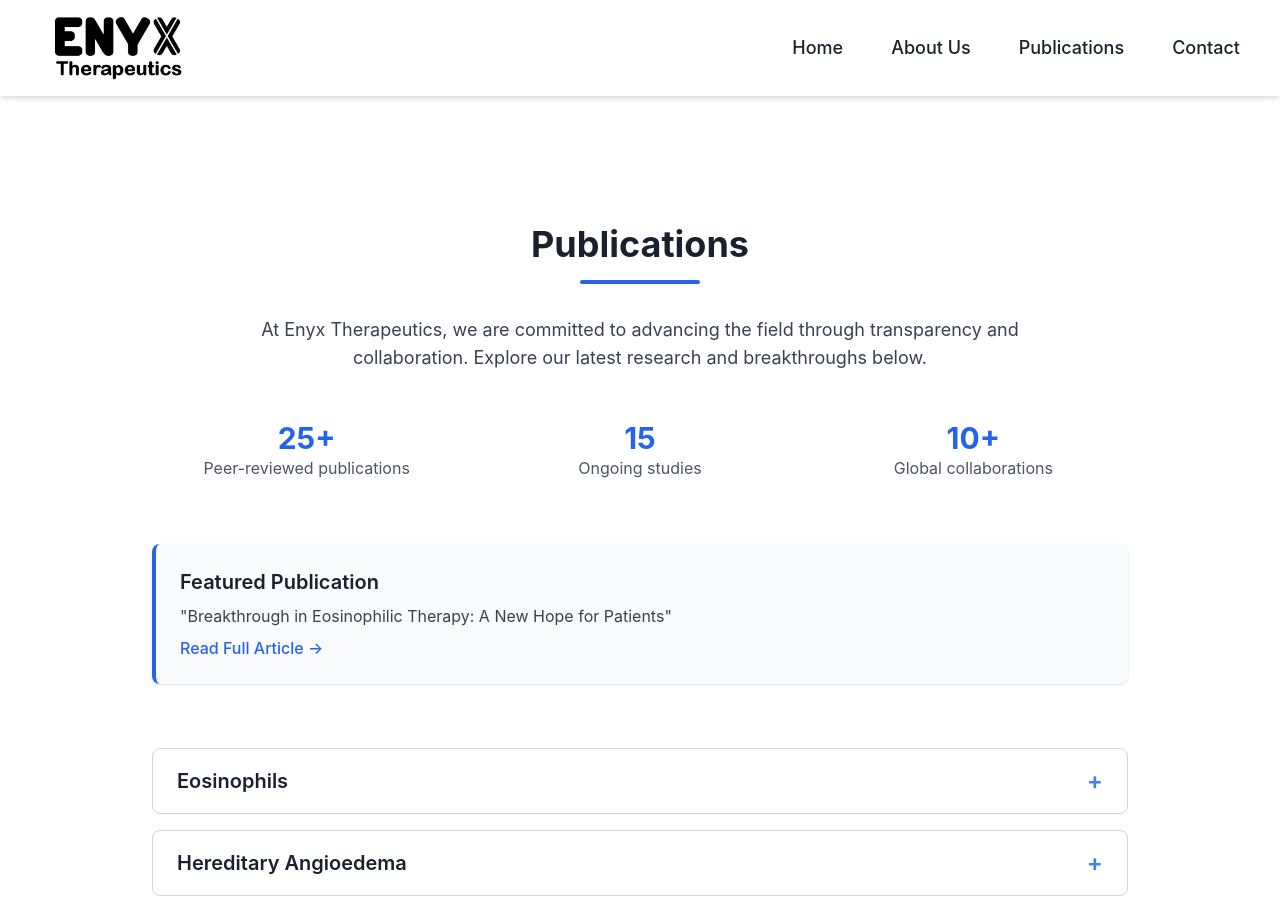
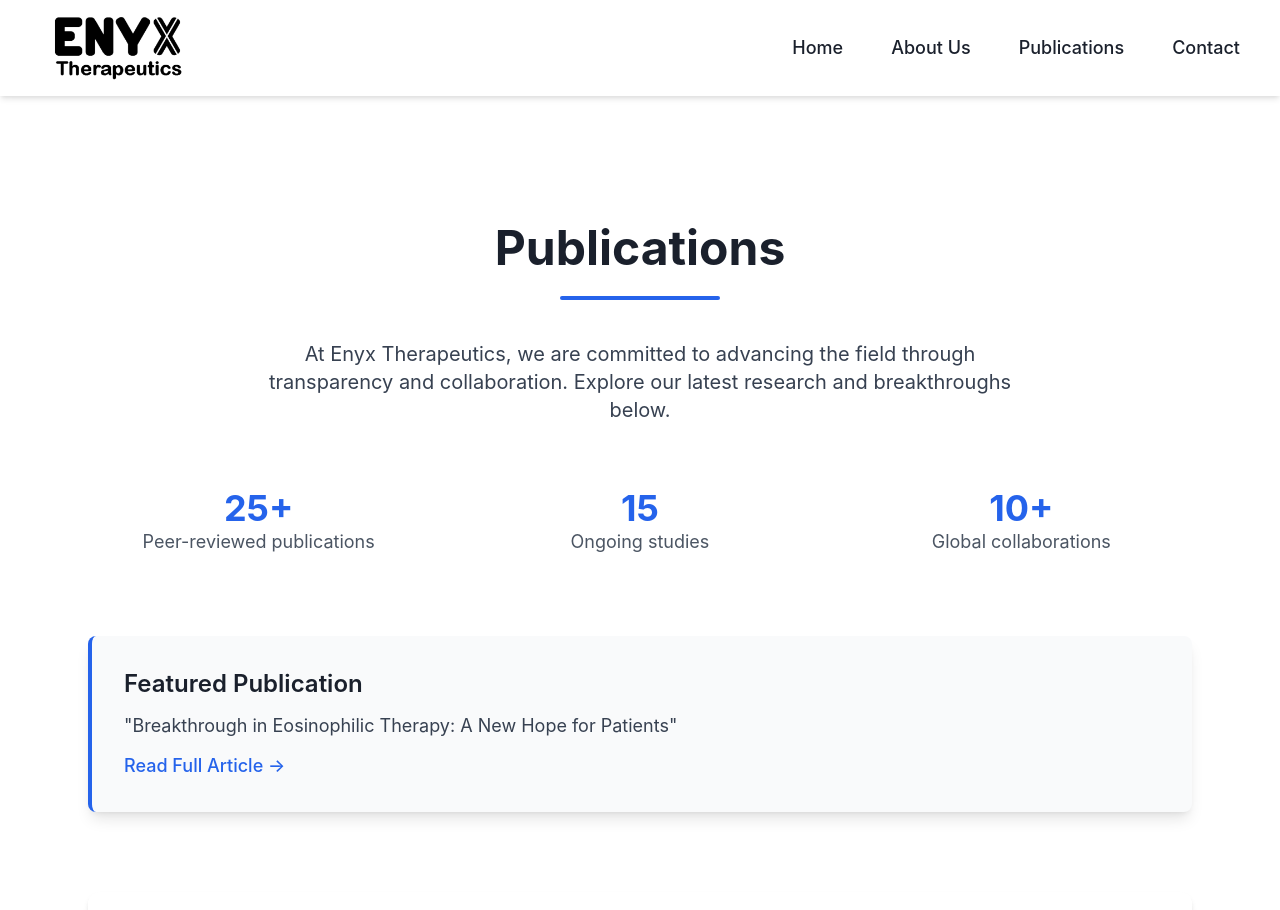
Before and after one commit to AdamSultan107/enyx, a React (Create React App) app: page /publications in a window 1280 px wide. Shown: the top 910 px of the page. Built offline with nearby package versions, Linux system fonts and the light colour scheme.

Commit message:
Redesigned accordion for publications page, also increased size

```diff
--- a/src/pages/Publications.jsx
+++ b/src/pages/Publications.jsx
@@ -1,5 +1,6 @@
 import React, { useState } from "react";
 import { motion } from "framer-motion";
+import { FaChevronRight } from "react-icons/fa";
 
 const publicationsData = [
   {
@@ -38,7 +39,7 @@
   };
 
   return (
-    <div className="max-w-5xl mx-auto px-6 pb-10">
+    <div className="max-w-6xl mx-auto px-6 pb-20">
       {/* Hero Intro */}
       <motion.section
         variants={fadeInUp}
@@ -46,19 +47,17 @@
         whileInView="visible"
         viewport={{ once: true }}
         transition={{ duration: 0.8 }}
-        className="text-center mb-12"
+        className="text-center mb-16"
       >
-        <h1 className="text-4xl font-bold mb-4">
-          Publications
-        </h1>
+        <h1 className="text-5xl font-bold mb-6">Publications</h1>
         <motion.div
           initial={{ opacity: 0, width: 0 }}
-          whileInView={{ opacity: 1, width: "120px" }}
+          whileInView={{ opacity: 1, width: "160px" }}
           viewport={{ once: true }}
           transition={{ duration: 1 }}
-          className="h-1 bg-blue-600 rounded-full mx-auto mb-8"
+          className="h-1 bg-blue-600 rounded-full mx-auto mb-10"
         ></motion.div>
-        <p className="text-lg text-gray-700 max-w-3xl mx-auto">
+        <p className="text-xl text-gray-700 max-w-3xl mx-auto">
           At Enyx Therapeutics, we are committed to advancing the field through transparency and collaboration. Explore our latest research and breakthroughs below.
         </p>
       </motion.section>
@@ -70,19 +69,19 @@
         whileInView="visible"
         viewport={{ once: true }}
         transition={{ delay: 0.2, duration: 0.8 }}
-        className="grid grid-cols-1 md:grid-cols-3 gap-6 text-center mb-16"
+        className="grid grid-cols-1 md:grid-cols-3 gap-10 text-center mb-20"
       >
         <div>
-          <h3 className="text-3xl font-bold text-blue-600">25+</h3>
-          <p className="text-gray-600">Peer-reviewed publications</p>
+          <h3 className="text-4xl font-bold text-blue-600">25+</h3>
+          <p className="text-lg text-gray-600">Peer-reviewed publications</p>
         </div>
         <div>
-          <h3 className="text-3xl font-bold text-blue-600">15</h3>
-          <p className="text-gray-600">Ongoing studies</p>
+          <h3 className="text-4xl font-bold text-blue-600">15</h3>
+          <p className="text-lg text-gray-600">Ongoing studies</p>
         </div>
         <div>
-          <h3 className="text-3xl font-bold text-blue-600">10+</h3>
-          <p className="text-gray-600">Global collaborations</p>
+          <h3 className="text-4xl font-bold text-blue-600">10+</h3>
+          <p className="text-lg text-gray-600">Global collaborations</p>
         </div>
       </motion.div>
 
@@ -93,22 +92,22 @@
         whileInView="visible"
         viewport={{ once: true }}
         transition={{ delay: 0.4, duration: 0.8 }}
-        className="bg-gray-50 border-l-4 border-blue-600 p-6 rounded-lg mb-16 shadow"
+        className="bg-gray-50 border-l-4 border-blue-600 p-8 rounded-lg mb-20 shadow-lg"
       >
-        <h2 className="text-xl font-semibold mb-2">Featured Publication</h2>
-        <p className="text-gray-700 mb-2">
+        <h2 className="text-2xl font-semibold mb-3">Featured Publication</h2>
+        <p className="text-lg text-gray-700 mb-3">
           "Breakthrough in Eosinophilic Therapy: A New Hope for Patients"
         </p>
         <a
           href="#"
-          className="text-blue-600 font-medium hover:underline"
+          className="text-blue-600 text-lg font-medium hover:underline"
         >
           Read Full Article →
         </a>
       </motion.div>
 
       {/* Accordion Section */}
-      <div className="space-y-4">
+      <div className="space-y-6">
         {publicationsData.map((item, index) => (
           <motion.div
             key={index}
@@ -117,28 +116,32 @@
             whileInView="visible"
             viewport={{ once: true }}
             transition={{ delay: 0.2 * index + 0.6, duration: 0.8 }}
-            className="border border-gray-300 rounded-lg"
+            className="rounded-xl shadow-md bg-white overflow-hidden transition-all"
           >
             {/* Accordion Header */}
             <button
               onClick={() => toggleAccordion(index)}
-              className="flex justify-between items-center w-full px-6 py-4 text-left text-xl font-semibold"
+              className="flex justify-between items-center w-full px-6 py-5 text-left text-2xl font-semibold bg-white hover:bg-gray-50 transition"
             >
-              {item.category}
-              <span className="text-blue-500 text-2xl">
-                {openIndex === index ? "−" : "+"}
-              </span>
+              <span>{item.category}</span>
+              <motion.span
+                initial={false}
+                animate={{ rotate: openIndex === index ? 90 : 0 }}
+                className="text-blue-600 text-3xl transform transition-transform duration-300"
+              >
+                <FaChevronRight />
+              </motion.span>
             </button>
 
             {/* Accordion Content */}
             {openIndex === index && (
-              <div className="px-6 pb-4 bg-gray-100">
-                <ul className="list-disc pl-5 space-y-2">
+              <div className="px-6 py-4 bg-gray-50">
+                <ul className="space-y-3">
                   {item.articles.map((article, i) => (
                     <li key={i}>
                       <a
                         href={article.link}
-                        className="text-blue-600 text-lg hover:underline"
+                        className="block text-blue-600 text-lg font-medium hover:underline transition"
                       >
                         {article.title}
                       </a>
@@ -158,11 +161,11 @@
         whileInView="visible"
         viewport={{ once: true }}
         transition={{ delay: 1.2, duration: 0.8 }}
-        className="mt-16 text-center"
+        className="mt-20 text-center"
       >
         <a
           href="/contactus"
-          className="inline-block bg-blue-600 text-white px-6 py-3 rounded-full text-lg font-semibold hover:bg-blue-700 transition"
+          className="inline-block bg-blue-600 text-white px-8 py-4 rounded-full text-xl font-semibold hover:bg-blue-700 transition"
         >
           Contact Us for Research Collaboration
         </a>
```
